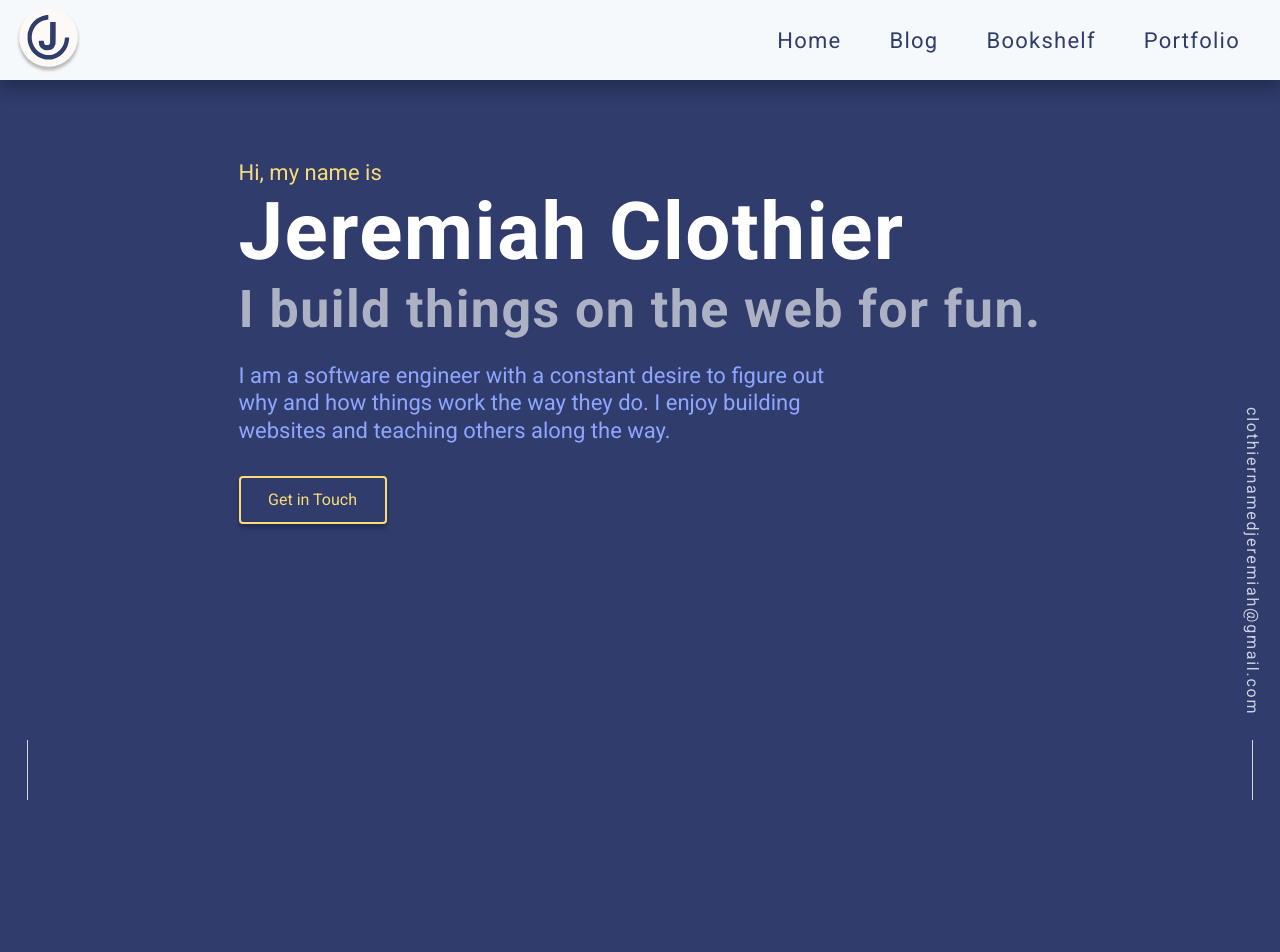
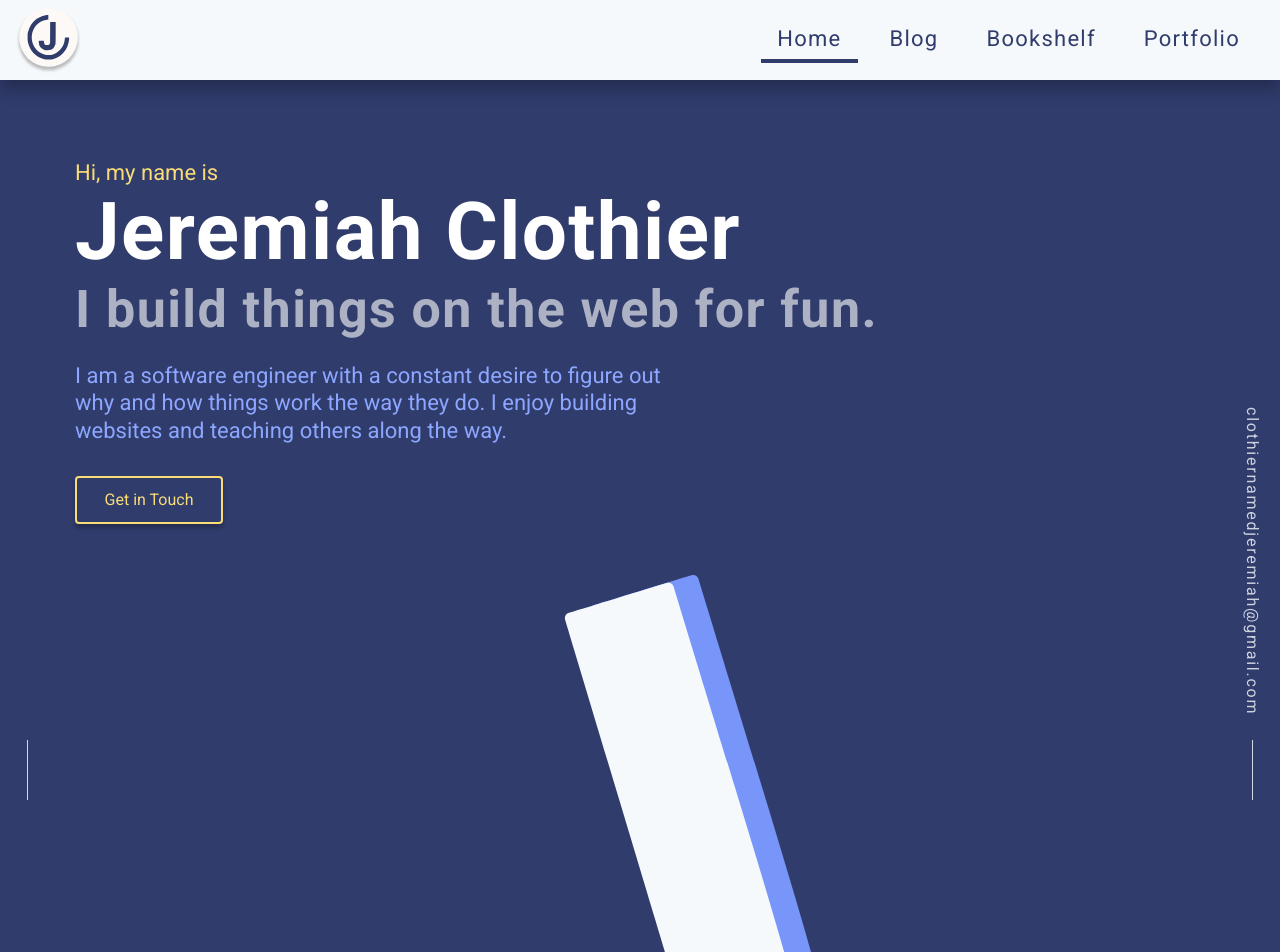
Before and after one commit to ClothierNamedJeremiah/personal-website, a Next.js app: page / in a window 1280 px wide. Shown: the top 952 px of the page. Before the commit the page ends 800 px from the top, so only its background shows below. Built offline with nearby package versions, Linux system fonts and the light colour scheme.

Commit message:
adding J

```diff
--- a/src/components/NavBar.jsx
+++ b/src/components/NavBar.jsx
@@ -1,23 +1,24 @@
 import React, { useState, useEffect } from 'react';
 import Link from 'next/link';
+import { useRouter } from 'next/router';
 
 import MenuIcon from './shared/MenuIcon';
 import NavMenu from './NavMenu';
 
+const NAV_LINKS = {
+  home: '/',
+  blog: '/blog',
+  bookshelf: '/bookshelf',
+  portfolio: '/portfolio',
+};
+
 const NavBar = () => {
   const [isMenuOpen, setMenuOpen] = useState(false);
-
-  const links = {
-    home: '/',
-    blog: '/blog',
-    bookshelf: '/bookshelf',
-    portfolio: '/portfolio',
-  };
+  const router = useRouter();
 
   useEffect(() => {
     const wasMenuOpened = isMenuOpen;
     const navContainer = document.querySelector('.nav-container');
-    const nav = navContainer.querySelector('nav.nav');
 
     const { scrollHeight, style } = navContainer;
 
@@ -58,11 +59,14 @@ const NavBar = () => {
         <nav className="nav">
           <span className="mi-logo mi-logo-light" />
           <ul className="nav-items fc-dark-purple">
-            {Object.keys(links).map((key) => (
+            {Object.keys(NAV_LINKS).map((key) => (
               <li key={key} className="nav-item">
-                <Link href={links[key]}>
-                  {/* eslint-disable-next-line jsx-a11y/anchor-is-valid */}
-                  <a className="nav-link">
+                <Link href={NAV_LINKS[key]}>
+                  <a
+                    className={router.pathname === NAV_LINKS[key] ? 'nav-link active' : 'nav-link'}
+                    role="navigation"
+                    href={NAV_LINKS[key]}
+                  >
                     {key}
                   </a>
                 </Link>
--- a/src/components/NavMenu.jsx
+++ b/src/components/NavMenu.jsx
@@ -1,26 +1,32 @@
 import React from 'react';
 import Link from 'next/link';
+import { useRouter } from 'next/router';
 import PropTypes from 'prop-types';
+
+const NAV_LINKS = {
+  home: '/',
+  blog: '/blog',
+  bookshelf: '/bookshelf',
+  portfolio: '/portfolio',
+};
 
 function NavMenu(props) {
   const { setMenuOpen } = props;
-
-  const links = {
-    home: '/',
-    blog: '/blog',
-    bookshelf: '/bookshelf',
-    portfolio: '/portfolio',
-  };
+  const router = useRouter();
 
   return (
     <div className="nav-menu">
       <div className="nav-menu-line" />
       <ul className="nav-menu-items fc-dark-purple">
-        {Object.keys(links).map((key) => (
+        {Object.keys(NAV_LINKS).map((key) => (
           <li key={key} className="nav-menu-item">
-            <Link href={links[key]}>
-              {/* eslint-disable-next-line jsx-a11y/anchor-is-valid */}
-              <a className="nav-menu-link" onClick={() => setMenuOpen(false)}>
+            <Link href={NAV_LINKS[key]}>
+              <a
+                className={router.pathname === NAV_LINKS[key] ? 'nav-menu-link active' : 'nav-menu-link'}
+                onClick={() => setMenuOpen(false)}
+                role="navigation"
+                href={NAV_LINKS[key]}
+              >
                 {key}
               </a>
             </Link>
--- a/src/components/Welcome.jsx
+++ b/src/components/Welcome.jsx
@@ -2,6 +2,7 @@ import React from 'react';
 
 const Welcome = () => (
   <div className="welcome-wrapper">
+    <div className="welcome-container">
       <div>
         <span className="fs-normal fc-yellow">Hi, my name is</span>
         <h1 className="fs-x-large title">Jeremiah Clothier</h1>
@@ -22,6 +23,8 @@ const Welcome = () => (
           </a>
         </div>
       </div>
+      <aside className="j" />
+    </div>
   </div>
 );
 
--- a/src/pages/index.jsx
+++ b/src/pages/index.jsx
@@ -3,9 +3,9 @@ import React from 'react';
 import Welcome from '../components/Welcome';
 
 const Home = () => (
-  <div className="home-wrapper">
+  <main className="home-wrapper">
     <Welcome />
-  </div>
+  </main>
 );
 
 export default Home;
--- a/src/scss/components/_home.scss
+++ b/src/scss/components/_home.scss
@@ -1,10 +1,10 @@
 .home-wrapper {
   display: grid;
-  grid-auto-rows: calc(100vh - #{$height-nav-small});
+  grid-auto-rows: minmax(calc(100vh - #{$height-nav-small}), auto);
   margin: 0 5%;
 
   @media screen and (min-width: 750px) {
-    grid-auto-rows: calc(100vh - #{$height-nav});
+    grid-auto-rows: minmax(calc(100vh - #{$height-nav}), auto);
     margin: 0 75px;
   }
 }
--- a/src/scss/components/_navbar.scss
+++ b/src/scss/components/_navbar.scss
@@ -15,7 +15,7 @@
     height: $height-nav;
   }
 
-  & + * {
+  & ~ main {
     margin-top: $height-nav-small;
 
     @media screen and (min-width: 750px) {
@@ -51,11 +51,13 @@
 }
 
 .nav-link {
+  display: inline-block;
   text-decoration: none;
   padding: 8px 16px;
   margin: 0 8px;
   border-radius: 4px;
   text-transform: capitalize;
+  border-bottom: solid 4px transparent;
 
   transition: all 0.4s ease;
 
@@ -64,25 +66,19 @@
     background-color: $light-purple;
   }
 
-  // &:visited {
-  //   color: initial;
-  // }
-
-  // &.active {
-  //   font-weight: 700;
-  // color: $dark-purple;
-  // border-bottom: solid 4px $dark-purple;
-  // border-bottom-left-radius: 0;
-  // border-bottom-right-radius: 0;
-  // border-top-left-radius: 4px;
-  // border-top-right-radius: 4px;
-  // }
+  &.active {
+    color: $dark-purple;
+    border-bottom: solid 4px $dark-purple;
+    border-bottom-left-radius: 0;
+    border-bottom-right-radius: 0;
+    border-top-left-radius: 4px;
+    border-top-right-radius: 4px;
+  }
 }
 
 
-
 .backdrop {
-  position: absolute;
+  position: fixed;
   top: 0;
   bottom: 0;
   left: 0;
--- a/src/scss/components/_navmenu.scss
+++ b/src/scss/components/_navmenu.scss
@@ -35,4 +35,9 @@
 
 .nav-menu-link {
   text-transform: capitalize;
+
+  &.active {
+    color: $dark-purple;
+    font-weight: 700;
+  }
 }
--- a/src/scss/components/_welcome.scss
+++ b/src/scss/components/_welcome.scss
@@ -2,21 +2,31 @@
   display: flex;
   justify-content: center;
 
-  max-width: 1240px;
   margin-top: 5vh;
+
+  & > .welcome-container {
+    display: flex;
+    flex-wrap: wrap;
+    max-width: 1240px;
+    flex-grow: 1;
+
+    & > div {
+      flex-grow: 1;
+    }
+  }
 
   @media screen and (min-width: 750px) {
     margin-top: 10vh;
   }
 }
 
-.title {
+.title,
+.subtitle {
   margin-bottom: 0;
 }
 
 .subtitle {
   opacity: 0.6;
-  margin-bottom: 0;
 }
 
 .bio {
@@ -27,3 +37,18 @@
 .welcome-links {
   margin-top: 2em;
 }
+
+.j {
+  background-image: url('../../../public/images/j.svg');
+  background-repeat: no-repeat;
+  background-size: contain;
+
+  flex-basis: 50vw;
+  aspect-ratio: 0.60 / 1; // TODO: need browser support for this
+
+  max-width: 375px;
+  max-height: 623.34px;
+
+  align-self: flex-end;
+  margin: 3em auto;
+}
```
Also changed, not shown: src/pages/blog/index.jsx (+5 -3 lines), src/pages/bookshelf/index.jsx (+5 -3 lines), src/pages/portfolio/index.jsx (+5 -3 lines), public/images/j.svg (added). Lines whose indentation alone changed are shown as unchanged.
